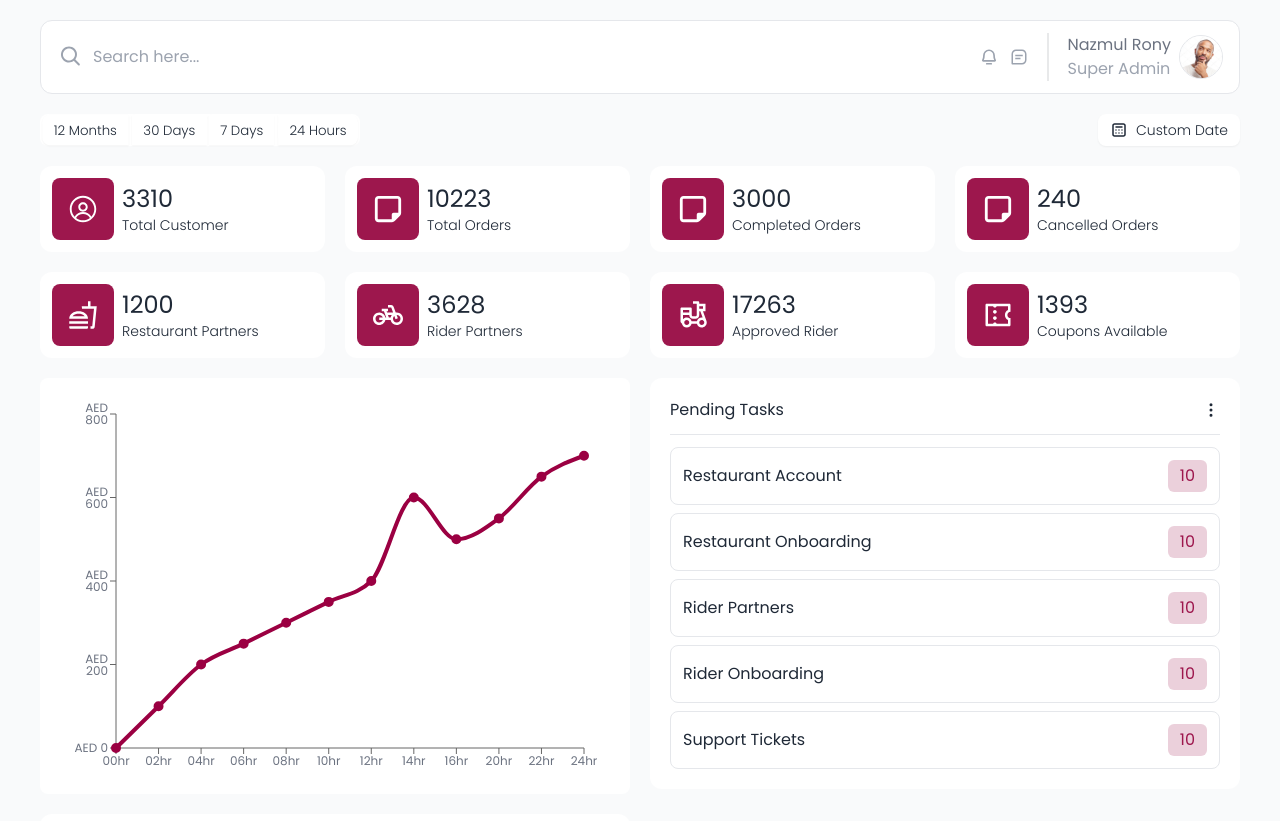
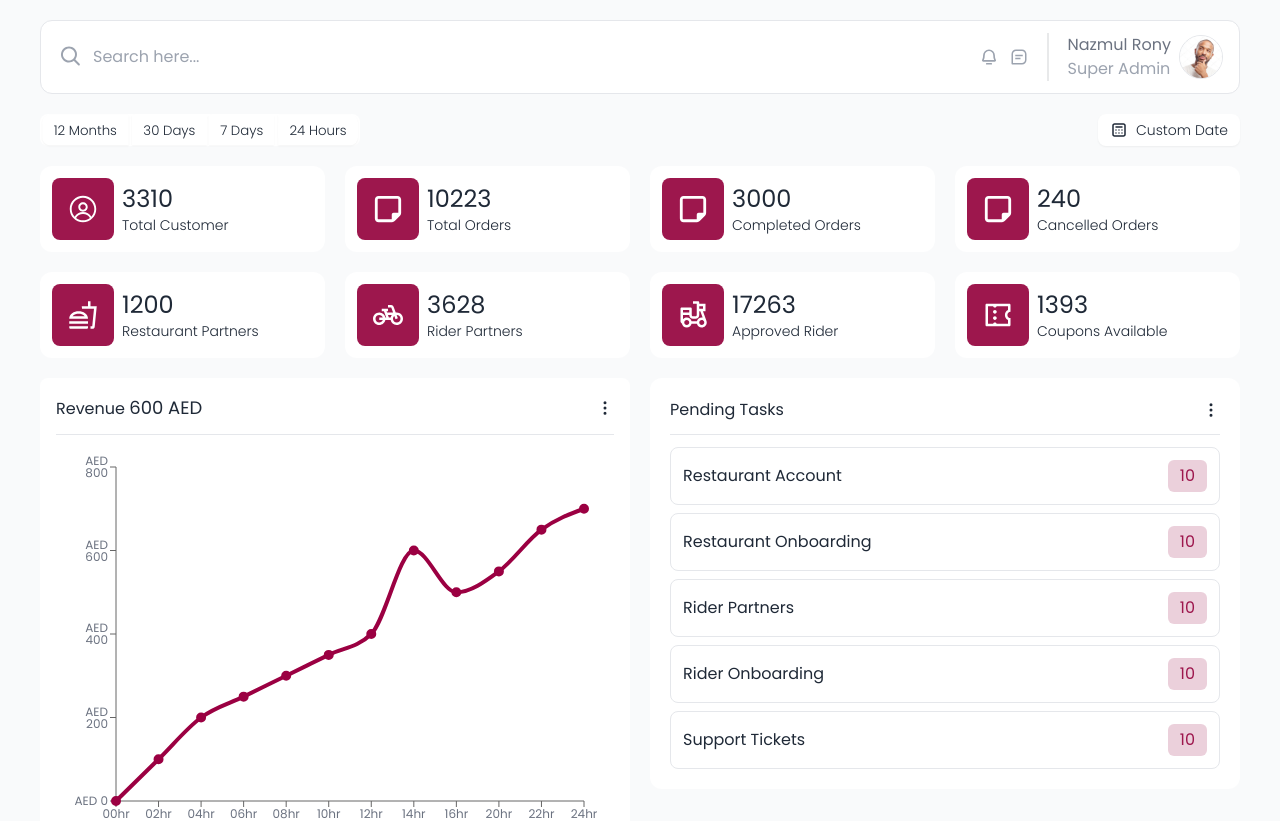
Before and after one commit to ifajul89/basic-dashboard, a React (Vite) app: page / in a window 1280 px wide. Shown: the top 821 px of the page. Built offline with nearby package versions, Linux system fonts and the light colour scheme.

Commit message:
fixed some minor issues with chart

```diff
--- a/src/components/RevenueData.jsx
+++ b/src/components/RevenueData.jsx
@@ -1,4 +1,4 @@
-import React from "react";
+import { HiOutlineDotsVertical } from "react-icons/hi";
 import {
   LineChart,
   Line,
@@ -10,7 +10,6 @@ import {
   Area,
 } from "recharts";
 
-// Example data
 const data = [
   { hour: "00hr", value: 0 },
   { hour: "02hr", value: 100 },
@@ -19,7 +18,7 @@ const data = [
   { hour: "08hr", value: 300 },
   { hour: "10hr", value: 350 },
   { hour: "12hr", value: 400 },
-  { hour: "14hr", value: 600 }, // Peak
+  { hour: "14hr", value: 600 },
   { hour: "16hr", value: 500 },
   { hour: "20hr", value: 550 },
   { hour: "22hr", value: 650 },
@@ -29,6 +28,13 @@ const data = [
 const RevenueChart = () => {
   return (
     <div className="w-full max-w-4xl mx-auto p-4 bg-white rounded-lg">
+      <div className="flex justify-between items-center">
+        <h5>
+          Revenue <span className="text-lg">600 AED</span>
+        </h5>
+        <HiOutlineDotsVertical className="text-lg" />
+      </div>
+      <hr className="my-3" />
       <div className="w-full h-96">
         <ResponsiveContainer width="100%" height="100%">
           <LineChart
--- a/src/components/shared/TaskTable.jsx
+++ b/src/components/shared/TaskTable.jsx
@@ -1,6 +1,5 @@
 import { HiOutlineDotsVertical } from "react-icons/hi";
 import TaskOrLog from "./TaskOrLog";
-// ({Task, TaskNumber, Log, Time, Logger})
 
 const TaskTable = ({ CardName }) => {
   console.log(CardName);
```
